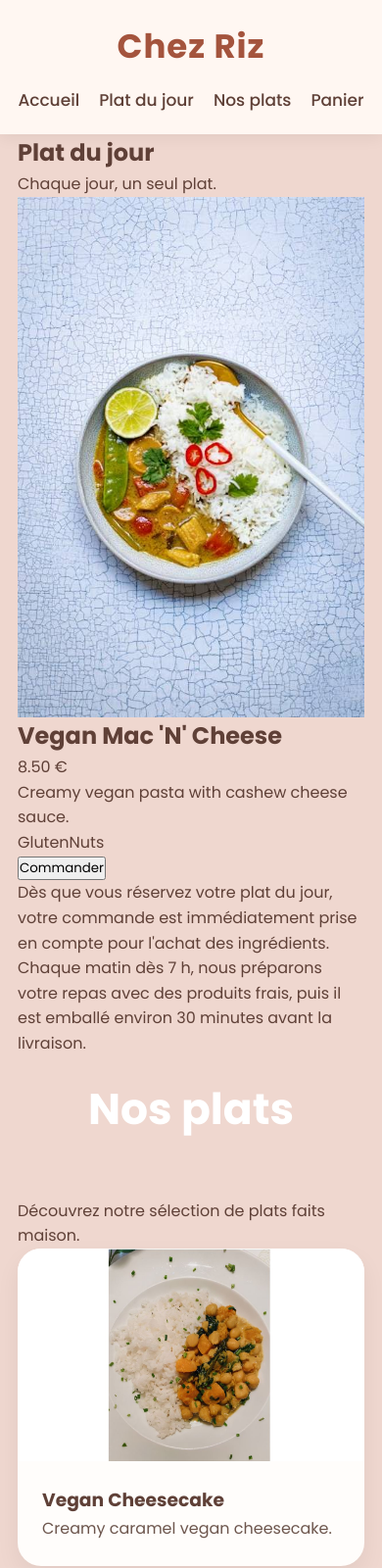
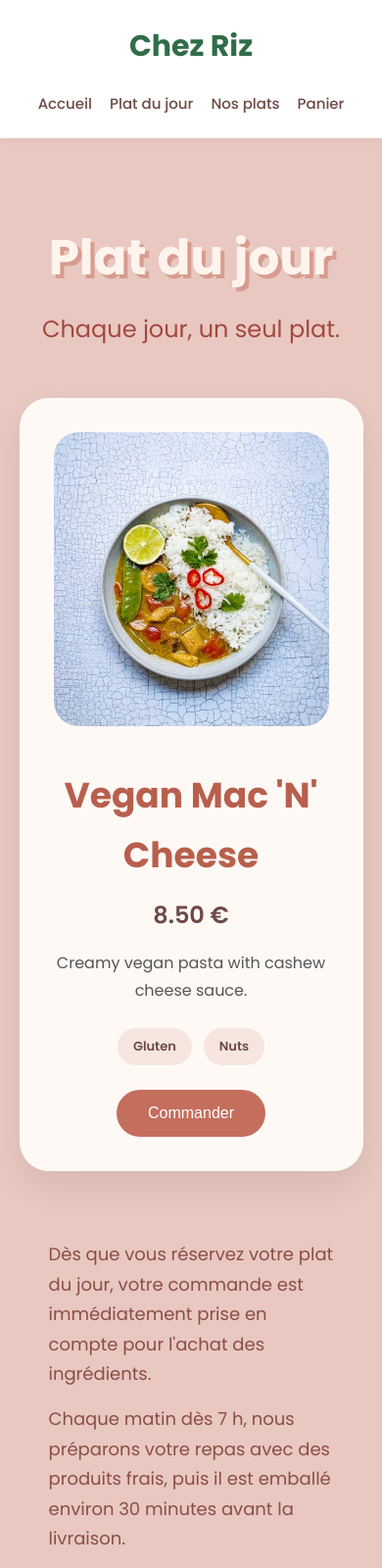
Before and after one commit to yelianying1116/cheriz-boutique, a plain HTML site: page index.html in a window 390 px wide. Shown: the top 1600 px of the page at 98% size. Drawn offline with Linux system fonts and the light colour scheme.

Commit message:
Update style.css

```diff
--- a/css/style.css
+++ b/css/style.css
@@ -1,50 +1,38 @@
 /* ==========================================
-   GLOBAL
+GLOBAL SETTINGS
 ========================================== */
 
-*{
-    margin:0;
-    padding:0;
-    box-sizing:border-box;
+* {
+    margin: 0;
+    padding: 0;
+    box-sizing: border-box;
 }
 
-html{
-    scroll-behavior:smooth;
+html {
+    scroll-behavior: smooth;
 }
 
-body{
+body {
 
-    font-family:'Poppins',sans-serif;
-
-    background:#EFD7CF;
-
-    color:#5F4037;
-
-    line-height:1.6;
+    font-family: 'Poppins', sans-serif;
+    background-color: #E8C8C1;
+    color: #6E4A44;
+    line-height: 1.7;
 
 }
 
-img{
+a {
 
-    display:block;
-
-    width:100%;
+    text-decoration: none;
+    color: inherit;
 
 }
 
-a{
+img {
 
-    text-decoration:none;
-
-    color:inherit;
-
-}
-
-button{
-
-    font-family:inherit;
-
-    cursor:pointer;
+    width: 100%;
+    display: block;
+    object-fit: cover;
 
 }
 
@@ -52,15 +40,11 @@ button{
 CONTAINER
 ========================================== */
 
-.container{
+.container {
 
-    width:100%;
-
-    max-width:1200px;
-
-    margin:auto;
-
-    padding:0 25px;
+    width: 90%;
+    max-width: 1200px;
+    margin: auto;
 
 }
 
@@ -68,409 +52,318 @@ button{
 HEADER
 ========================================== */
 
-.header{
+.header {
 
-    position:sticky;
+    background: white;
+    padding: 22px 0;
+    box-shadow: 0 2px 10px rgba(0,0,0,0.04);
 
-    top:0;
-
-    z-index:999;
-
-    background:#FFF7F2;
-
-    box-shadow:0 4px 15px rgba(0,0,0,.06);
+    position: sticky;
+    top: 0;
+    z-index: 100;
 
 }
 
-.header .container{
+.header .container {
 
-    height:82px;
-
-    display:flex;
-
-    justify-content:space-between;
-
-    align-items:center;
+    display: flex;
+    justify-content: space-between;
+    align-items: center;
 
 }
 
-.logo{
+.logo {
 
-    font-size:34px;
-    white-space:nowrap;
-    font-weight:700;
-
-    color:#A4543D;
-
-    letter-spacing:1px;
+    font-size: 30px;
+    font-weight: 700;
+    color: #2F6D49;
 
 }
 
-nav{
+.navigation {
 
-    display:flex;
-    align-items:center;
-    gap:42px;
+    display: flex;
+    gap: 35px;
+    align-items: center;
 
 }
 
-nav a{
+.navigation a {
 
-    font-size:17px;
-
-    font-weight:500;
-
-    transition:.25s;
+    font-size: 15px;
+    font-weight: 500;
+    transition: .3s;
 
 }
 
-nav a:hover{
+.navigation a:hover {
 
-    color:#C56B4C;
+    color: #C46E5D;
 
 }
 
 /* ==========================================
-   HERO
+PLAT DU JOUR
 ========================================== */
 
-.hero{
+.hero-section {
 
-    padding-top:60px;
-
-    padding-bottom:35px;
-
-    text-align:center;
+    padding: 80px 0;
 
 }
 
-.hero h1{
+.hero-container {
 
-    font-size:72px;
-
-    font-weight:700;
-
-    color:#ffffff;
-
-    line-height:1;
+    max-width: 900px;
+    text-align: center;
 
 }
 
-.hero p{
+.hero-title {
 
-    margin-top:18px;
+    font-size: 72px;
+    font-weight: 700;
+    color: #FFF4ED;
 
-    font-size:28px;
+    text-shadow:
+    4px 4px 0 rgba(203,120,100,.55);
 
-    color:#8D4E3D;
-
-    font-weight:400;
-
-}
-/* ==========================================
-   TODAY SECTION
-========================================== */
-.today-section{
-
-    padding-bottom:80px;
+    margin-bottom: 10px;
 
 }
 
-.today-link{
+.hero-subtitle {
 
-    display:block;
-
-}
-
-.today-card{
-
-    background:#FFFDFB;
-
-    border-radius:28px;
-
-    padding:42px;
-
-    display:flex;
-
-    justify-content:space-between;
-
-    align-items:center;
-
-    gap:40px;
-
-    box-shadow:0 12px 30px rgba(0,0,0,.08);
-
-    transition:.3s;
-
-}
-
-.today-card:hover{
-
-    transform:translateY(-5px);
-
-    box-shadow:0 18px 45px rgba(0,0,0,.12);
-
-}
-
-.today-content{
-
-    flex:1;
-
-}
-
-.today-content h2{
-
-    font-size:38px;
-
-    color:#A4543D;
-
-    margin-bottom:15px;
-
-    line-height:1.2;
-
-}
-
-.price{
-
-    font-size:30px;
-
-    font-weight:700;
-
-    color:#6F463B;
-
-    margin-bottom:20px;
-
-}
-
-.today-content p{
-
-    font-size:18px;
-
-    color:#6D564D;
-
-    margin-bottom:24px;
-
-    max-width:560px;
-
-}
-
-.tags{
-
-    display:flex;
-
-    flex-wrap:wrap;
-
-    gap:12px;
-
-    margin-bottom:30px;
-
-}
-
-.tags span{
-
-    background:#F5EEE8;
-
-    padding:8px 18px;
-
-    border-radius:999px;
-
-    font-size:14px;
-
-    color:#6A4B42;
-
-    font-weight:500;
-
-}
-
-.today-content button{
-
-    background:#B86247;
-
-    color:white;
-
-    border:none;
-
-    border-radius:999px;
-
-    padding:15px 36px;
-
-    font-size:17px;
-
-    font-weight:600;
-
-    transition:.25s;
-
-}
-
-.today-content button:hover{
-
-    background:#A45239;
-
-}
-
-.today-image{
-
-    width:340px;
-
-    flex-shrink:0;
-
-}
-
-.today-image img{
-
-    width:100%;
-    max-height:340px;
-
-
-    aspect-ratio:1/1;
-
-    object-fit:cover;
-
-    border-radius:22px;
-
-    box-shadow:0 10px 25px rgba(0,0,0,.08);
+    font-size: 30px;
+    color: #A44740;
+    margin-bottom: 50px;
 
 }
 
 /* ==========================================
-   INTRO
+DAILY CARD
 ========================================== */
 
-.intro{
+.daily-card {
 
-    max-width:760px;
+    display: flex;
+    gap: 40px;
 
-    margin:55px auto 0;
+    background: #FFF9F5;
+    border-radius: 30px;
+    padding: 35px;
 
-    text-align:center;
+    box-shadow:
+    0 15px 35px rgba(0,0,0,0.08);
+
+    transition: .3s;
+
+    align-items: center;
 
 }
 
-.intro p{
+.daily-card:hover {
 
-    font-size:18px;
-
-    color:#6F5146;
-
-    margin-bottom:18px;
-
-    line-height:1.8;
+    transform: translateY(-4px);
 
 }
+
+.daily-image {
+
+    width: 260px;
+    flex-shrink: 0;
+
+}
+
+.daily-image img {
+
+    border-radius: 25px;
+    height: 260px;
+
+}
+
+.daily-content {
+
+    flex: 1;
+    text-align: left;
+
+}
+
+.daily-content h2 {
+
+    font-size: 36px;
+    color: #B85F4D;
+    margin-bottom: 10px;
+
+}
+
+.daily-price {
+
+    font-size: 24px;
+    font-weight: 600;
+    margin-bottom: 15px;
+
+}
+
+.daily-description {
+
+    font-size: 16px;
+    margin-bottom: 25px;
+    color: #555;
+
+}
+
+.daily-tags {
+
+    display: flex;
+    gap: 12px;
+    flex-wrap: wrap;
+
+    margin-bottom: 25px;
+
+}
+
+.daily-tags span {
+
+    background: #F6E6DF;
+    padding: 8px 16px;
+    border-radius: 30px;
+    font-size: 13px;
+    font-weight: 600;
+
+}
+
+.daily-button {
+
+    border: none;
+    padding: 15px 32px;
+    border-radius: 40px;
+
+    background: #C46E5D;
+    color: white;
+
+    cursor: pointer;
+    font-size: 16px;
+
+    transition: .3s;
+
+}
+
+.daily-button:hover {
+
+    background: #AD5645;
+
+}
+
+/* ==========================================
+INTRODUCTION
+========================================== */
+
+.daily-introduction {
+
+    margin-top: 40px;
+    padding: 30px;
+    font-size: 18px;
+    color: #8B4E44;
+    text-align: left;
+
+}
+
+.daily-introduction p {
+
+    margin-bottom: 15px;
+
+}
+
 /* ==========================================
 NOS PLATS
 ========================================== */
-.menu-section{
 
-    padding:20px 0 100px;
+.menu-section {
+
+    padding-bottom: 100px;
 
 }
 
-.section-title{
+.section-title {
 
-    text-align:center;
+    font-size: 72px;
+    text-align: center;
 
-    font-size:64px;
+    color: #FFF4ED;
 
-    font-weight:700;
+    text-shadow:
+    4px 4px 0 rgba(203,120,100,.55);
 
-    color:#ffffff;
-
-    margin-bottom:55px;
+    margin-bottom: 10px;
 
 }
 
-.menu-grid{
+.section-subtitle {
 
-    display:grid;
-
-    grid-template-columns:repeat(2,1fr);
-
-    gap:30px;
+    text-align: center;
+    margin-bottom: 60px;
+    font-size: 20px;
+    color: #A44740;
 
 }
 
-.menu-item{
+/* ==========================================
+MENU GRID
+========================================== */
 
-    display:block;
+.menu-grid {
+
+    display: grid;
+    grid-template-columns: repeat(2,1fr);
+    gap: 35px;
 
 }
 
-.menu-card{
+.menu-card {
 
-    background:#FFFDFB;
+    background: #FFF9F5;
+    border-radius: 25px;
 
-    border-radius:24px;
+    overflow: hidden;
 
-    overflow:hidden;
+    box-shadow:
+    0 15px 35px rgba(0,0,0,.06);
 
-    transition:.3s;
-
-    box-shadow:0 10px 25px rgba(0,0,0,.06);
+    transition: .3s;
 
 }
 
-.menu-card:hover{
+.menu-card:hover {
 
-    transform:translateY(-6px);
-
-    box-shadow:0 18px 40px rgba(0,0,0,.12);
+    transform: translateY(-5px);
 
 }
 
-.menu-image{
+.menu-photo img {
 
-    width:100%;
-
-    height:240px;
-
-    overflow:hidden;
+    height: 260px;
 
 }
 
-.menu-image img{
+.menu-content {
 
-    width:100%;
-
-    height:100%;
-
-    object-fit:cover;
-
-    transition:.35s;
+    padding: 25px;
 
 }
 
-.menu-card:hover img{
+.menu-content h3 {
 
-    transform:scale(1.05);
+    font-size: 26px;
+    color: #B85F4D;
+    margin-bottom: 15px;
 
 }
 
-.menu-content{
+.menu-content p {
 
-    padding:25px;
-
-}
-
-.menu-content h2{
-
-    font-size:28px;
-
-    color:#A4543D;
-
-    margin-bottom:14px;
-
-    line-height:1.2;
-
-}
-
-.menu-content p{
-
-    font-size:16px;
-
-    color:#6D564D;
-
-    line-height:1.7;
+    color: #666;
+    font-size: 15px;
 
 }
 
@@ -478,55 +371,44 @@ nav a:hover{
 FOOTER
 ========================================== */
 
-footer{
+.footer {
 
-    background:#FFF7F2;
+    background: white;
+    padding: 40px 0;
+    text-align: center;
 
-    padding:40px 0;
-
-    margin-top:40px;
+    border-top:
+    1px solid rgba(0,0,0,0.06);
 
 }
 
-footer p{
+.footer p {
 
-    text-align:center;
-
-    color:#8B5B4C;
-
-    font-size:15px;
+    font-size: 15px;
+    color: #777;
 
 }
 
 /* ==========================================
-   RESPONSIVE
+TABLET
 ========================================== */
 
-@media (max-width:900px){
+@media(max-width:900px){
 
-    .today-card{
+    .daily-card{
 
-        flex-direction:column-reverse;
+        flex-direction: column;
+        text-align:center;
+
+    }
+
+    .daily-content{
 
         text-align:center;
 
-        padding:30px;
-
     }
 
-    .today-image{
-
-        width:260px;
-
-    }
-
-    .today-content p{
-
-        max-width:100%;
-
-    }
-
-    .tags{
+    .daily-tags{
 
         justify-content:center;
 
@@ -540,93 +422,55 @@ footer p{
 
 }
 
-@media (max-width:768px){
+/* ==========================================
+MOBILE
+========================================== */
+
+@media(max-width:768px){
 
     .header .container{
 
         flex-direction:column;
-
-        justify-content:center;
-
-        gap:15px;
-
-        height:auto;
-
-        padding:20px 0;
+        gap:20px;
 
     }
 
-    nav{
-
-        gap:20px;
+    .navigation{
 
         flex-wrap:wrap;
+        justify-content:center;
 
-        justify-content:center;
+        gap:18px;
 
     }
 
-    .hero{
+    .hero-title{
 
-        padding-top:40px;
-
-    }
-
-    .hero h1{
-
-        font-size:48px;
-
-    }
-
-    .hero p{
-
-        font-size:22px;
+        font-size:50px;
 
     }
 
     .section-title{
 
-        font-size:44px;
+        font-size:50px;
 
     }
 
-    .today-content h2{
-
-        font-size:30px;
-
-    }
-
-    .price{
+    .hero-subtitle{
 
         font-size:24px;
 
     }
 
-}
-
-@media (max-width:480px){
-
-    .container{
-
-        padding:0 18px;
-
-    }
-
-    .today-card{
-
-        padding:22px;
-
-    }
-
-    .today-image{
+    .daily-image{
 
         width:100%;
 
     }
 
-    .menu-image{
+    .daily-image img{
 
-        height:200px;
+        height:300px;
 
     }
 
```
Lines whose indentation alone changed are shown as unchanged.
